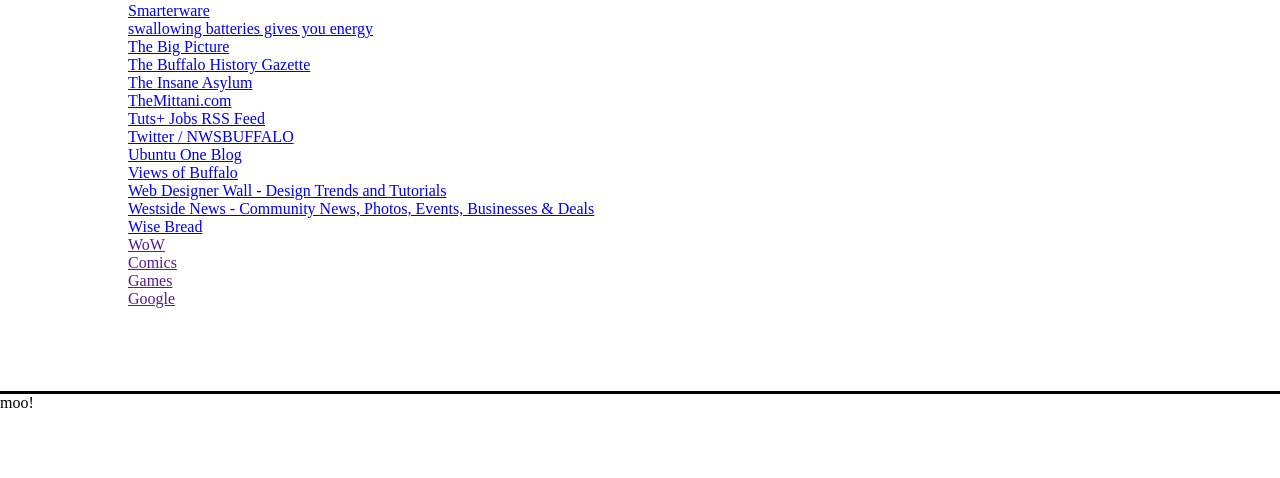
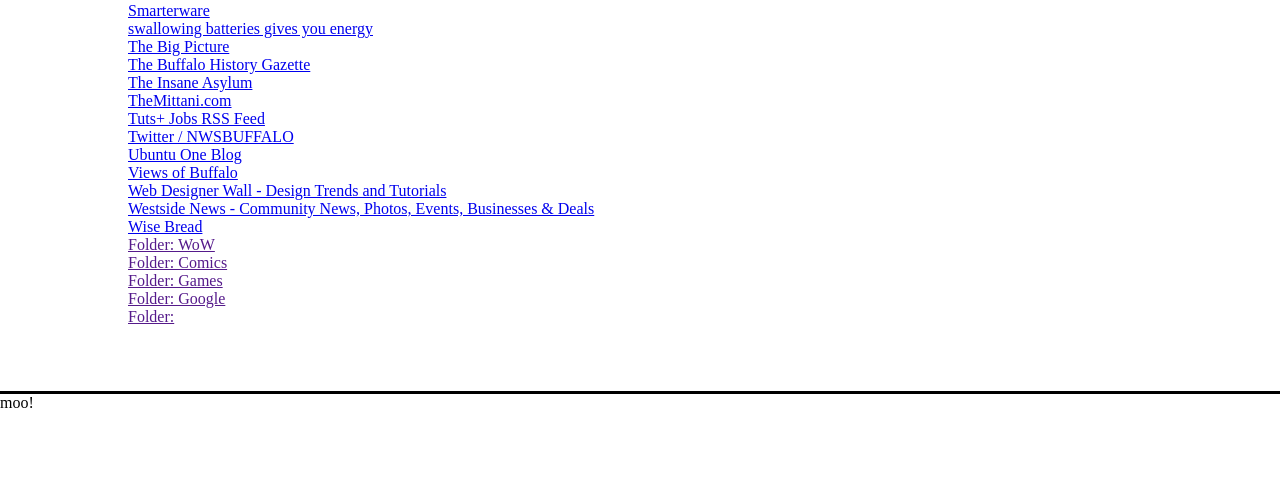
Before and after one commit to developar/reader, a PHP site: page / in a window 1280 px wide. Shown: the part 366-844 px from the top of the page. Run offline with PHP 8.4, Linux system fonts and the light colour scheme.

Commit message:
Can now detect folders

```diff
--- a/core.php
+++ b/core.php
@@ -10,6 +10,9 @@
         for ($i = 0; $i <= $feedCount; $i++) {
             $title = xml_attribute($xml->body->outline[$i], 'title');
             $xmlURL = xml_attribute($xml->body->outline[$i], 'xmlUrl');
+            if (gettype($xmlURL) === 'NULL') {
+                $title = 'Folder: '. $title;
+            }
             $htmlURL = xml_attribute($xml->body->outline[$i], 'htmlUrl');
             $type = xml_attribute($xml->body->outline[$i], 'type');
             echo "<a href=\"{$htmlURL}\">{$title}</a><br>" . PHP_EOL;
```
